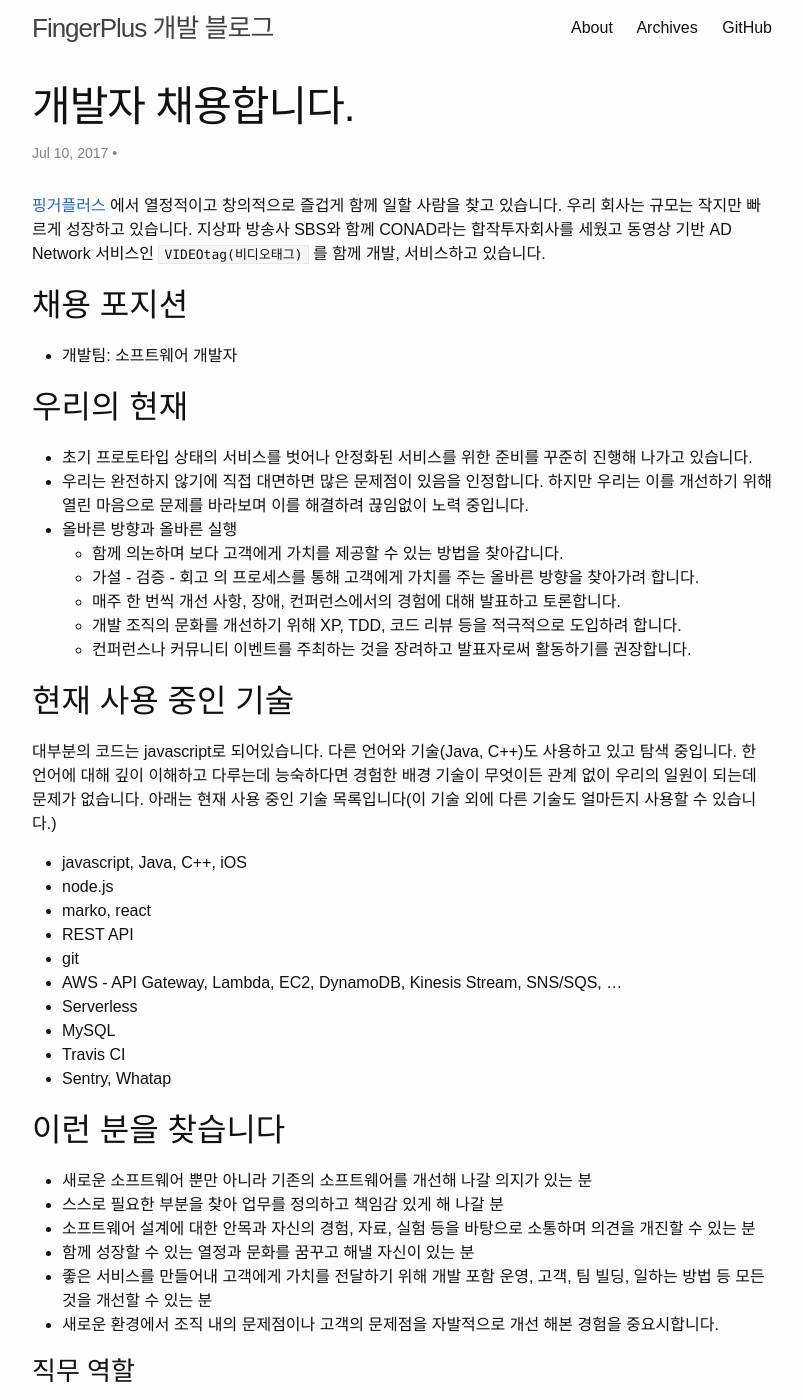
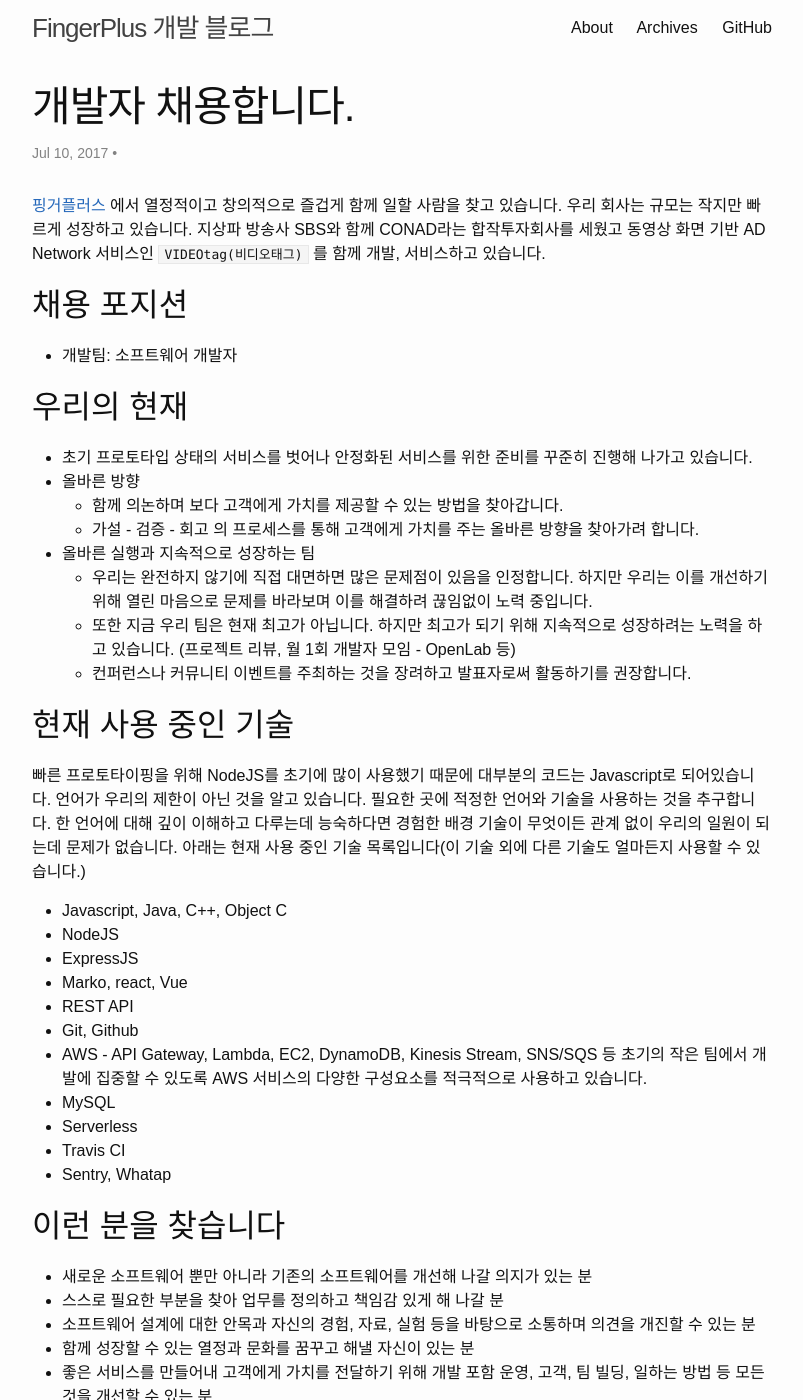
Before and after one commit to jeff-lim/fingerplus.github.io, a Jekyll site: the page built from _posts/2017-07-10-개발자-채용.markdown, in a window 1280 px wide and 1400 px high. Shown: the whole window, without its empty margins (238-1041 px from the left). Built offline with Jekyll 4.4.1, drawn with Linux system fonts in a browser that asks for light colours; some of the changed text lies outside the part shown.

```diff
--- a/_posts/2017-07-10-개발자-채용.markdown
+++ b/_posts/2017-07-10-개발자-채용.markdown
@@ -6,7 +6,7 @@ categories: [notice, careers]
 keywords: FingerPlus, 핑거플러스, 채용
 ---
 
-[핑거플러스](/about) 에서 열정적이고 창의적으로 즐겁게 함께 일할 사람을 찾고 있습니다. 우리 회사는 규모는 작지만 빠르게 성장하고 있습니다. 지상파 방송사 SBS와 함께 CONAD라는 합작투자회사를 세웠고 동영상 기반 AD Network 서비스인 `VIDEOtag(비디오태그)` 를 함께 개발, 서비스하고 있습니다.
+[핑거플러스](/about) 에서 열정적이고 창의적으로 즐겁게 함께 일할 사람을 찾고 있습니다. 우리 회사는 규모는 작지만 빠르게 성장하고 있습니다. 지상파 방송사 SBS와 함께 CONAD라는 합작투자회사를 세웠고 동영상 화면 기반 AD Network 서비스인 `VIDEOtag(비디오태그)` 를 함께 개발, 서비스하고 있습니다.
 
 ## 채용 포지션
 
@@ -16,27 +16,28 @@ keywords: FingerPlus, 핑거플러스, 채용
 ## 우리의 현재
 
 * 초기 프로토타입 상태의 서비스를 벗어나 안정화된 서비스를 위한 준비를 꾸준히 진행해 나가고 있습니다.
-* 우리는 완전하지 않기에 직접 대면하면 많은 문제점이 있음을 인정합니다. 하지만 우리는 이를 개선하기 위해 열린 마음으로 문제를 바라보며 이를 해결하려 끊임없이 노력 중입니다.
-* 올바른 방향과 올바른 실행
+* 올바른 방향
     * 함께 의논하며 보다 고객에게 가치를 제공할 수 있는 방법을 찾아갑니다.
     * 가설 - 검증 - 회고 의 프로세스를 통해 고객에게 가치를 주는 올바른 방향을 찾아가려 합니다.
-    * 매주 한 번씩 개선 사항, 장애, 컨퍼런스에서의 경험에 대해 발표하고 토론합니다.
-    * 개발 조직의 문화를 개선하기 위해 XP, TDD, 코드 리뷰 등을 적극적으로 도입하려 합니다.
+* 올바른 실행과 지속적으로 성장하는 팀
+    * 우리는 완전하지 않기에 직접 대면하면 많은 문제점이 있음을 인정합니다. 하지만 우리는 이를 개선하기 위해 열린 마음으로 문제를 바라보며 이를 해결하려 끊임없이 노력 중입니다.
+    * 또한 지금 우리 팀은 현재 최고가 아닙니다. 하지만 최고가 되기 위해 지속적으로 성장하려는 노력을 하고 있습니다. (프로젝트 리뷰, 월 1회 개발자 모임 - OpenLab 등)
     * 컨퍼런스나 커뮤니티 이벤트를 주최하는 것을 장려하고 발표자로써 활동하기를 권장합니다.
 
 
 ## 현재 사용 중인 기술
 
-대부분의 코드는 javascript로 되어있습니다. 다른 언어와 기술(Java, C++)도 사용하고 있고 탐색 중입니다. 한 언어에 대해 깊이 이해하고 다루는데 능숙하다면 경험한 배경 기술이 무엇이든 관계 없이 우리의 일원이 되는데 문제가 없습니다. 아래는 현재 사용 중인 기술 목록입니다(이 기술 외에 다른 기술도 얼마든지 사용할 수 있습니다.)
+빠른 프로토타이핑을 위해 NodeJS를 초기에 많이 사용했기 때문에 대부분의 코드는 Javascript로 되어있습니다. 언어가 우리의 제한이 아닌 것을 알고 있습니다. 필요한 곳에 적정한 언어와 기술을 사용하는 것을 추구합니다. 한 언어에 대해 깊이 이해하고 다루는데 능숙하다면 경험한 배경 기술이 무엇이든 관계 없이 우리의 일원이 되는데 문제가 없습니다. 아래는 현재 사용 중인 기술 목록입니다(이 기술 외에 다른 기술도 얼마든지 사용할 수 있습니다.)
 
-* javascript, Java, C++, iOS
-* node.js
-* marko, react
+* Javascript, Java, C++, Object C
+* NodeJS
+* ExpressJS
+* Marko, react, Vue
 * REST API
-* git
-* AWS - API Gateway, Lambda, EC2, DynamoDB, Kinesis Stream, SNS/SQS, ...
+* Git, Github
+* AWS - API Gateway, Lambda, EC2, DynamoDB, Kinesis Stream, SNS/SQS 등 초기의 작은 팀에서 개발에 집중할 수 있도록 AWS 서비스의 다양한 구성요소를 적극적으로 사용하고 있습니다.
+* MySQL
 * Serverless
-* MySQL
 * Travis CI
 * Sentry, Whatap
 
@@ -53,14 +54,16 @@ keywords: FingerPlus, 핑거플러스, 채용
 
 ### 직무 역할
 
-* 전체 서비스의 Micro Service Architecture 전환
+* 전체 서비스의 Micro Service Architecture로의 전환
+* 광고 RTB 시스템 개발과 통계 시스템의 고도화
 * 광고주 대상 서비스 개발 (회원, 캠페인, 결제, 정산)
-* 클립 비디오 내의 Object의 인식과 좌표 지정
+* 클립 비디오 내 객체의 추출과 좌표 지정 효율화
 
 
 ### 우대 사항
 
 * 3년 이상의 서비스 개발/운영 경험
+* 자동 광고 시스템 개발/운영 경험
 * 중규모 이상(주요 media 사와 협력 시 일 요청 50M 이상, 피크 요청량 초당 10K 으로 예상됨)의 시스템을 개발/운영해본 경험
 * TDD 경험
 
```
Also changed, not shown: _posts/2017-08-25-1st-OpenLab.markdown (added, +37 -0 lines), assets/images/1st-openlab/1st-openlab-01.jpg (added), assets/images/1st-openlab/1st-openlab-02.jpg (added), assets/images/1st-openlab/1st-openlab-03.jpg (added), assets/images/1st-openlab/1st-openlab-04.jpg (added), assets/images/1st-openlab/1st-openlab-05.jpg (added), assets/images/1st-openlab/1st-openlab-06.jpg (added), assets/images/1st-openlab/1st-openlab-07.jpg (added).
